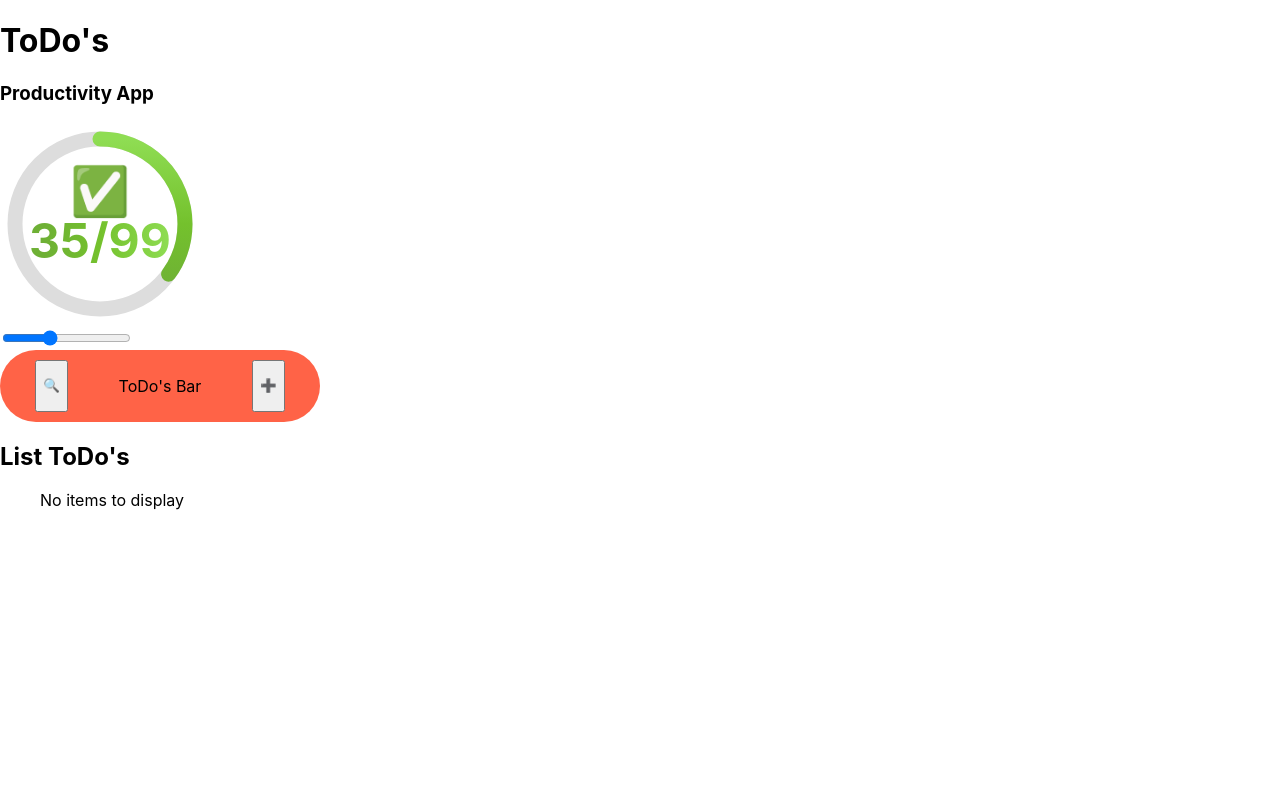
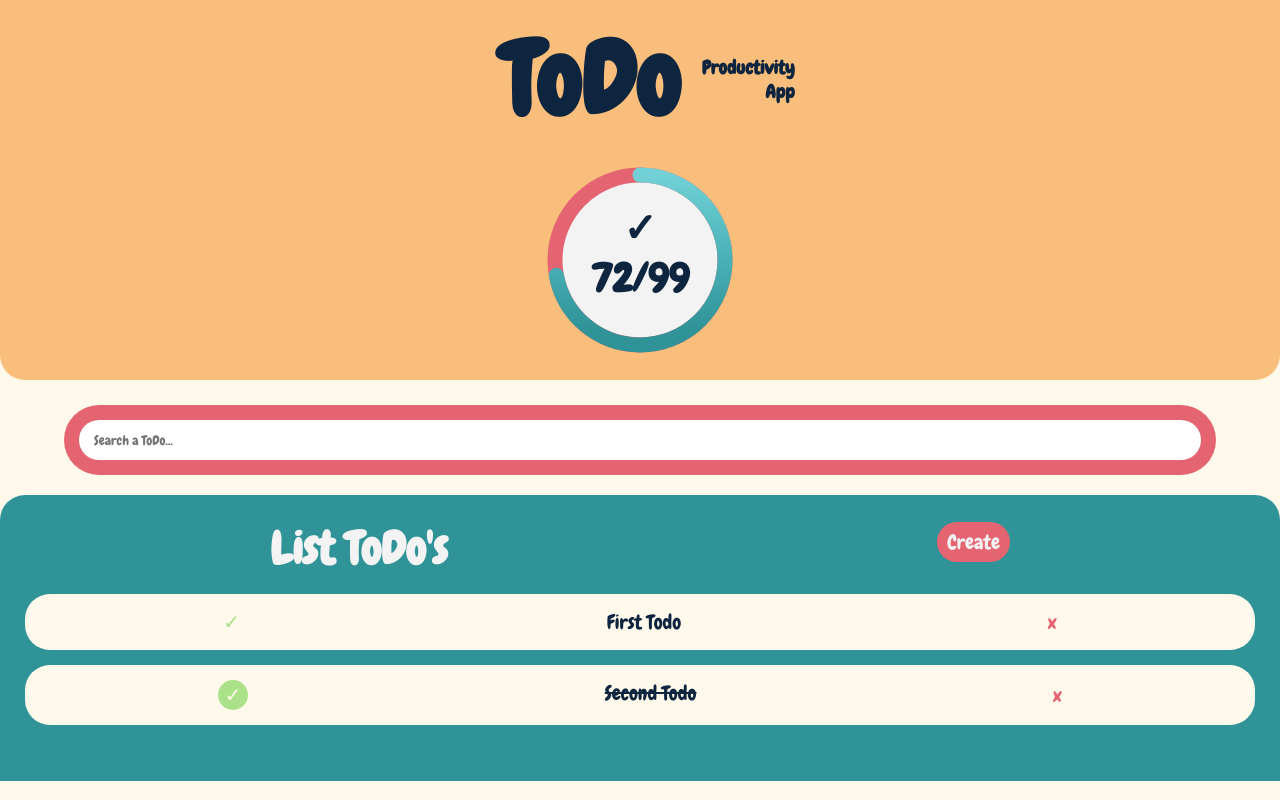
Before and after one commit to SamuMontoya/ToDo-React-App-2.0, a React (Create React App) app: page / in a window 1280 px wide. Built offline with nearby package versions, Linux system fonts and the light colour scheme; the HTML template or start-up script is replaced by a standard one.

Commit message:
Styles Components

```diff
--- a/public/index.html
+++ b/public/index.html
@@ -10,21 +10,14 @@
       content="Web site created using create-react-app"
     />
     <link rel="apple-touch-icon" href="%PUBLIC_URL%/logo192.png" />
-    <!--
-      manifest.json provides metadata used when your web app is installed on a
-      user's mobile device or desktop. See https://developers.google.com/web/fundamentals/web-app-manifest/
-    -->
     <link rel="manifest" href="%PUBLIC_URL%/manifest.json" />
-    <!--
-      Notice the use of %PUBLIC_URL% in the tags above.
-      It will be replaced with the URL of the `public` folder during the build.
-      Only files inside the `public` folder can be referenced from the HTML.
-
-      Unlike "/favicon.ico" or "favicon.ico", "%PUBLIC_URL%/favicon.ico" will
-      work correctly both with client-side routing and a non-root public URL.
-      Learn how to configure a non-root public URL by running `npm run build`.
-    -->
-    <title>React App</title>
+    <title>ToDo App</title>
+    <link rel="preconnect" href="https://fonts.googleapis.com" />
+    <link rel="preconnect" href="https://fonts.gstatic.com" crossorigin />
+    <link
+      href="https://fonts.googleapis.com/css2?family=Chewy&display=swap"
+      rel="stylesheet"
+    />
   </head>
   <body>
     <noscript>You need to enable JavaScript to run this app.</noscript>
--- a/src/App.css
+++ b/src/App.css
@@ -1,38 +1,5 @@
-.App {
-  text-align: center;
+* {
+  margin: 0;
+  padding: 0;
+  box-sizing: border-box;
 }
-
-.App-logo {
-  height: 40vmin;
-  pointer-events: none;
-}
-
-@media (prefers-reduced-motion: no-preference) {
-  .App-logo {
-    animation: App-logo-spin infinite 20s linear;
-  }
-}
-
-.App-header {
-  background-color: #282c34;
-  min-height: 100vh;
-  display: flex;
-  flex-direction: column;
-  align-items: center;
-  justify-content: center;
-  font-size: calc(10px + 2vmin);
-  color: white;
-}
-
-.App-link {
-  color: #61dafb;
-}
-
-@keyframes App-logo-spin {
-  from {
-    transform: rotate(0deg);
-  }
-  to {
-    transform: rotate(360deg);
-  }
-}
--- a/src/App.js
+++ b/src/App.js
@@ -1,28 +1,46 @@
 import React from "react";
-import { TitleComponent } from "./components/TitleComponent";
-import { ProgressComponent } from "./components/ProgressComponent";
+import { HeaderComponent } from "./components/HeaderComponent";
 import { BarComponent } from "./components/BarComponent";
 import { ListComponent } from "./components/ListComponent";
 import { TodoComponent } from "./components/TodoComponent";
+import "./App.css";
 
 const todosArray = [
+  { text: "First Todo", isChecked: false},
+  { text: "Second Todo", isChecked: true},
+];
+const style = {
+  app: {
+    backgroundColor: "#FFF9EB",
+    position: "absolute",
+    width: "100%",
+    height: "100vh"
+  },
+  empty: {
+    background: "#fff9eb",
+    color: "#0d253f",
+    textAlign: "center",
+    borderRadius: "25px",
+    padding: "50px",
+    marginTop: "15px",
+    fontFamily: 'Chewy',
+    fontSize: "20px",
+  }
+}
 
-];
-
-function App(props) {
+function App() {
   return (
-    <React.Fragment>
-      <TitleComponent />
-      <ProgressComponent />
+    <div style={style.app}>
+      <HeaderComponent />
       <BarComponent />
-      <ListComponent>
+      <ListComponent >
         { todosArray.length > 0 ?
             todosArray.map((todo) => (
-              <TodoComponent text={todo.text} key={todo.text} />
-            )) : <p>No items to display</p>
+              <TodoComponent todo={todo} key={todo.text} />
+            )) : <p style={style.empty}>No items to display</p>
         }
       </ListComponent>
-    </React.Fragment>
+    </div>
   );
 }
 
--- a/src/components/BarComponent.js
+++ b/src/components/BarComponent.js
@@ -1,22 +1,35 @@
-import React from 'react';
+import React from "react";
+import { ButtonComponent } from "./ButtonComponent";
 
 const BarComponent = () => {
-    const style = {
-        display: "flex",
-        width: "300px",
-        justifyContent: "space-around",
-        background: "tomato",
-        padding: "10px",
-        borderRadius: "40px"
+  const style = {
+    container: {
+      display: "flex",
+      width: "90%",
+      justifyContent: "space-around",
+      padding: "15px",
+      borderRadius: "40px",
+      margin: "0 auto",
+      background: "#E46471",
+      fontFamily: "chewy",
+      color: "#0D253F",
+      fontSize: "25px",
+    },
+    search: {
+        fontFamily: "Chewy",
+        width: "100%",
+        height: "40px",
+        borderRadius: "20px",
+        padding: "0 15px",
+        border: "none",
     }
+  };
 
-    return(
-        <div className='bar-component' style={style}>
-            <button>🔍</button>
-            <p>ToDo's Bar</p>
-            <button>➕</button>
-        </div>
-    );
-}
+  return (
+    <div className="bar-component" style={style.container}>
+      <input style={style.search} type="text" placeholder="Search a ToDo..."></input>
+    </div>
+  );
+};
 
 export { BarComponent };
--- /dev/null
+++ b/src/components/ButtonComponent.js
@@ -0,0 +1,25 @@
+import React from 'react';
+
+
+
+const ButtonComponent = (props) => {
+    const style = {
+        borderRadius: "30px",
+        padding: "0 10px",
+        height: "40px",
+        color: "#F3F3F3",
+        fontSize: "20px",
+        fontFamily: "Chewy",
+        cursor: "pointer",
+        border: "none",
+        background: props.color
+    }
+
+    return(
+        <div className='button-component'>
+            <button style={style}>{props.text}</button>
+        </div>
+    );
+}
+
+export { ButtonComponent };
--- a/src/components/CircleProgress.js
+++ b/src/components/CircleProgress.js
@@ -7,8 +7,8 @@ const CircleProgress = (props) => {
 
   const style = {
     background: {
-      fill: "none",
-      stroke: "#ddd",
+      fill: "#F3F3F3",
+      stroke: "#E46471",
     },
     progress: {
       fill: "none",
@@ -16,8 +16,9 @@ const CircleProgress = (props) => {
       strokeLinejoin: "round",
     },
     text: {
-      fontSize: "3rem",
+      fontSize: "40px",
       fontWeight: "bold",
+      fontFamily: "Chewy",
     },
   };
 
@@ -30,9 +31,9 @@ const CircleProgress = (props) => {
       >
         <defs>
           <linearGradient id="gradient">
-            <stop offset="10%" stopColor="#6EB035" />
-            <stop offset="50%" stopColor="#74C12D" />
-            <stop offset="100%" stopColor="#8FDD53" />
+            <stop offset="10%" stopColor="#309398" />
+            <stop offset="50%" stopColor="#49B1B6" />
+            <stop offset="100%" stopColor="#71D1D6" />
           </linearGradient>
         </defs>
         <circle
@@ -57,10 +58,10 @@ const CircleProgress = (props) => {
           })`}
           stroke="url(#gradient)"
         />
-        <text x="50%" y="60%" dy="0.3em" textAnchor="middle" style={style.text} fill="url(#gradient)">
+        <text x="50%" y="35%" dy="0.3em" textAnchor="middle" style={style.text} fill="#0D253F">✓</text>
+        <text x="50%" y="60%" dy="0.3em" textAnchor="middle" style={style.text} fill="#0D253F">
           {props.percentage}/99
         </text>
-        <text x="50%" y="35%" dy="0.3em" textAnchor="middle" style={style.text} >✅</text>
       </svg>
     </div>
   );
--- /dev/null
+++ b/src/components/HeaderComponent.js
@@ -0,0 +1,42 @@
+import React from 'react';
+import { ProgressComponent } from "./ProgressComponent";
+
+
+const style = {
+    container: {
+        display: "flex",
+        flexWrap: "wrap",
+        justifyContent: "center",
+        fontFamily: "Chewy",
+        color: "#0D253F",
+        background: "#F9BE7C",
+        borderRadius: "25px",
+        paddingTop: "25px",
+        position: "relative",
+        top: "-25px",
+        paddingBottom: "15px",
+    },
+    mainTitle: {
+        fontSize: "100px",
+        margin: "15px",
+    },
+    secondTitle: {
+        display: "flex",
+        flexWrap: "wrap",
+        textAlign: "right",
+        alignContent: "center",
+        maxWidth: "100px",
+    },
+}
+
+const HeaderComponent = () => {
+    return(
+        <div style={style.container} className='title-component'>
+            <h1 style={style.mainTitle}>ToDo</h1>
+            <h3 style={style.secondTitle}>Productivity App</h3>
+            <ProgressComponent />
+        </div>
+    );
+}
+
+export { HeaderComponent };
--- a/src/components/ListComponent.js
+++ b/src/components/ListComponent.js
@@ -1,9 +1,31 @@
 import React from 'react';
+import { ButtonComponent } from './ButtonComponent';
+
+const style = {
+    container: {
+        background: "#309398",
+        padding: "25px",
+        marginTop: "20px",
+        borderRadius: "25px 25px 0 0",
+        minHeight: "286px"
+    },
+    headList: {
+        textAlign: "center",
+        fontFamily: "Chewy",
+        color: "#F3F3F3",
+        fontSize: "30px",
+        display: "flex",
+        justifyContent: "space-around",
+    },
+}
 
 const ListComponent = (props) => {
     return(
-        <div className='list-component'>
-            <h2>List ToDo's</h2>
+        <div style={style.container} className='list-component'>
+            <div style={style.headList}>
+                <h2 style={style.title}>List ToDo's</h2>
+                <ButtonComponent color="#e46471" text="Create" />
+            </div>
             <ul>
                 {props.children}
             </ul>
--- a/src/components/ProgressComponent.js
+++ b/src/components/ProgressComponent.js
@@ -1,21 +1,19 @@
 import { React, useState } from "react";
 import { CircleProgress } from "./CircleProgress";
 
+const style= {
+  display: "flex",
+  width: "100%",
+  justifyContent: "center",
+}
+
 const ProgressComponent = () => {
-  const [percentage, setPercentage] = useState(35);
+  const [percentage, setPercentage] = useState(72);
   return (
-    <div className="progress-component">
+    <div style={style} className="progress-component">
       <CircleProgress
         percentage={percentage}
         circleWidth="200"
-      />
-      <input
-        type="range"
-        min="0"
-        max="99"
-        step="1"
-        value={percentage}
-        onChange={(event) => setPercentage(event.target.value)}
       />
     </div>
   );
--- a/src/components/TitleComponent.js
+++ /dev/null
@@ -1,12 +0,0 @@
-import React from 'react';
-
-const TitleComponent = () => {
-    return(
-        <div className='title-component'>
-            <h1>ToDo's</h1>
-            <h3>Productivity App</h3>
-        </div>
-    );
-}
-
-export { TitleComponent };
--- a/src/components/TodoComponent.js
+++ b/src/components/TodoComponent.js
@@ -1,15 +1,78 @@
-import React from 'react';
+import { React, useState } from "react";
 
 const TodoComponent = (props) => {
-    return(
-        <div className='todo-component'>
-            <li>
-                <span>✓</span>
-                <p>{props.text}</p>
-                <span>x</span>
-            </li>
-        </div>
-    );
-}
+  const [isHovered, setIsHovered] = useState(false);
+
+  const style = {
+    container: {
+      background: "#FFF9EB",
+      listStyleType: "none",
+      borderRadius: "25px",
+      padding: "15px",
+      color: "#0D253F",
+      fontFamily: "Chewy",
+      fontSize: "20px",
+      marginTop: "15px",
+      display: "flex",
+      justifyContent: "space-around",
+    },
+    hoverStyles: {
+      background: "#e46471",
+      color: "#fff9eb",
+      width: "30px",
+      height: "30px",
+      textAlign: "center",
+      borderRadius: "30px",
+      border: "none",
+      fontFamily: "Chewy",
+      fontSize: "20px",
+    },
+    activeStyles: {
+      background: "#abe188",
+      color: "#fff9eb",
+      width: "30px",
+      height: "30px",
+      textAlign: "center",
+      borderRadius: "30px",
+      border: "none",
+      fontFamily: "Chewy",
+      fontSize: "20px",
+    },
+    inactiveStyles: {
+      color: "#abe188",
+      border: "none",
+      background: "none",
+      fontFamily: "Chewy",
+      fontSize: "20px",
+    },
+    invectiveDelete: {
+      color: "#e46471",
+      border: "none",
+      background: "none",
+      fontFamily: "Chewy",
+      fontSize: "20px",
+    }
+  };
+
+  return (
+    <div className="todo-component">
+      <li style={style.container}>
+        <button
+          style={props.todo.isChecked ? style.activeStyles : style.inactiveStyles}
+        >
+          ✓
+        </button>
+        <span style={props.todo.isChecked ? {textDecoration: "line-through"} : {textDecoration: "none"}}>{props.todo.text}</span>
+        <button
+          style={isHovered ? style.hoverStyles : style.invectiveDelete}
+          onMouseEnter={() => setIsHovered(true)}
+          onMouseLeave={() => setIsHovered(false)}
+        >
+          x
+        </button>
+      </li>
+    </div>
+  );
+};
 
 export { TodoComponent };
```
